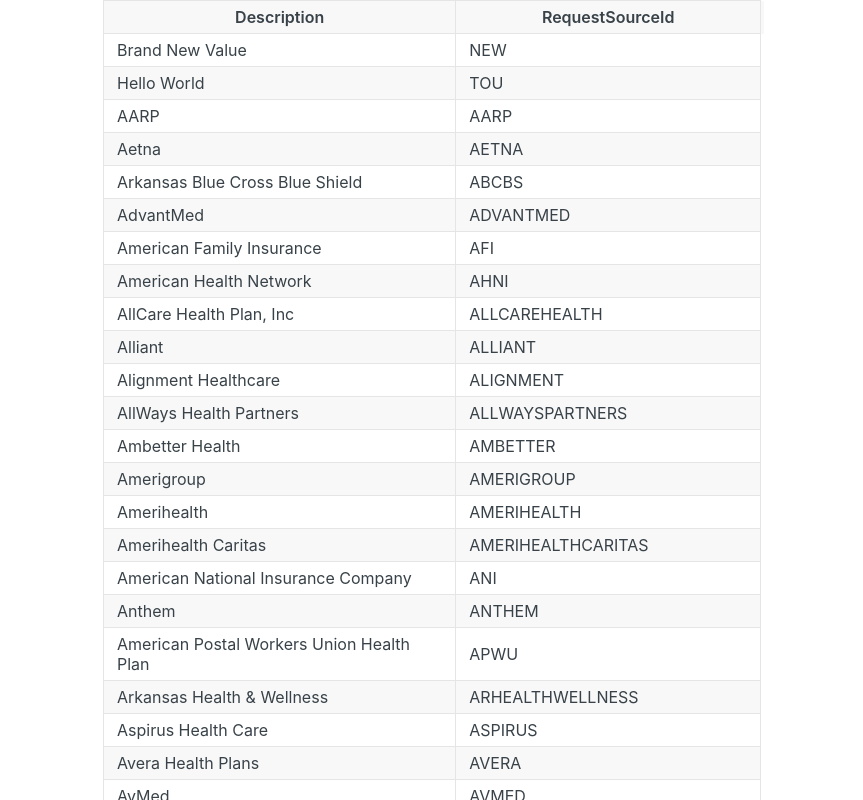
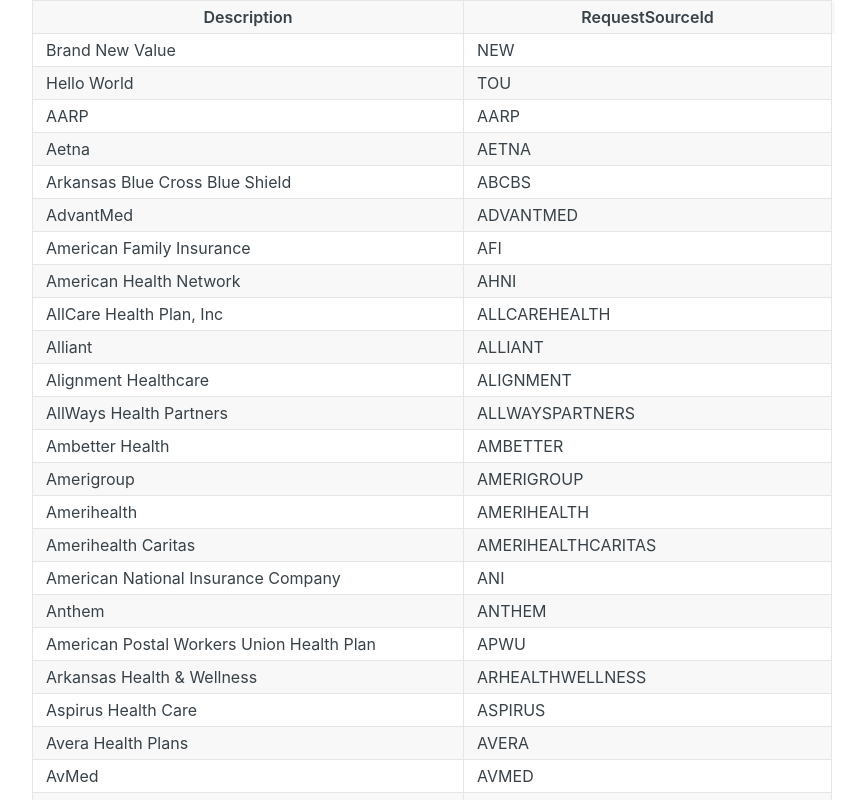
Before and after one commit to listao/moxe-readme-sync, a plain HTML site: page index.html in a window 1280 px wide. Shown: the top 800 px of the page, without its empty margins (208-1071 px from the left). Drawn offline with Linux system fonts and the light colour scheme.

Commit message:
Make the width of the body better aligned with that is on ReadMe

```diff
--- a/css/style.css
+++ b/css/style.css
@@ -55,7 +55,7 @@ body {
   Droid Sans,
   Helvetica Neue,
   sans-serif;
-  width: 658px;
+  width: 800px;
   margin: 0 auto;
   font-weight: 400;
   font-size: 16px;
```
